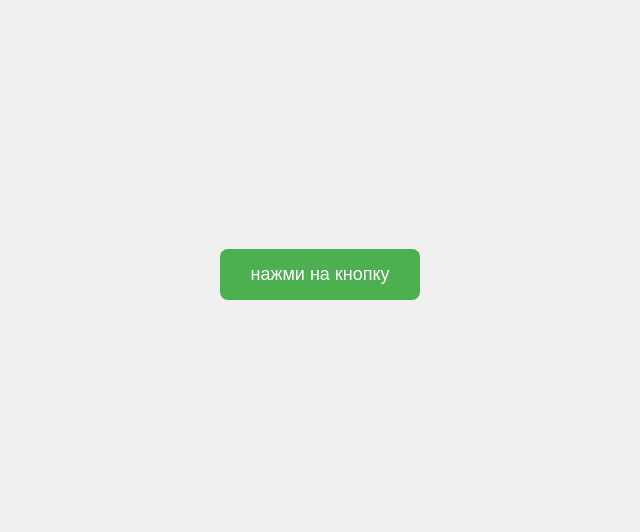
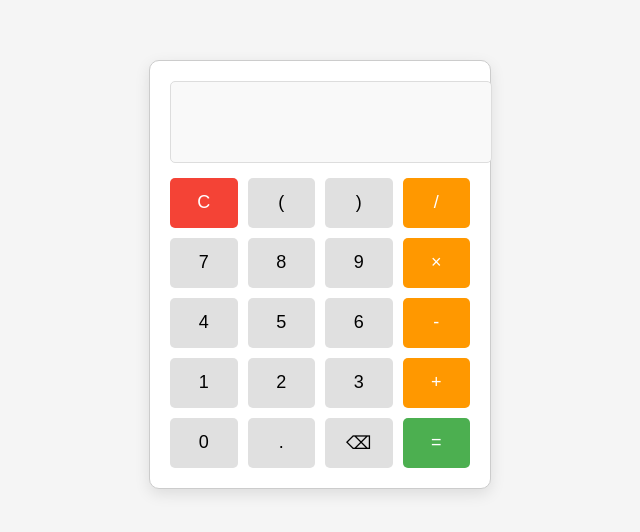
Before and after one commit to medium19/medium, a plain HTML site: page index.html in a window 1280 px wide. Shown: the part 126-658 px from the top of the page, without its empty margins (320-960 px from the left). Drawn offline with Linux system fonts and the light colour scheme.

Commit message:
Update index.html

```diff
--- a/index.html
+++ b/index.html
@@ -1,52 +1,157 @@
 <!DOCTYPE html>
 <html lang="ru">
 <head>
-  <meta charset="UTF-8" />
-  <title>medd</title>
+    <meta charset="UTF-8">
+    <meta name="viewport" content="width=device-width, initial-scale=1.0">
+    <title>Онлайн калькулятор</title>
     <style>
         body {
+            font-family: Arial, sans-serif;
+            display: flex;
+            justify-content: center;
+            align-items: center;
+            height: 100vh;
             margin: 0;
-      padding: 0;
-      font-family: sans-serif;
-      display: flex;
-      flex-direction: column;
-      align-items: center;
-      justify-content: center;
-      height: 100vh;
-      background-color: #f0f0f0;
+            background-color: #f5f5f5;
+        }
+
+        .calculator {
+            width: 300px;
+            border: 1px solid #ccc;
+            border-radius: 10px;
+            padding: 20px;
+            background-color: #fff;
+            box-shadow: 0 5px 15px rgba(0,0,0,0.1);
+        }
+
+        .display {
+            width: 100%;
+            height: 60px;
+            margin-bottom: 15px;
+            padding: 10px;
+            font-size: 24px;
+            text-align: right;
+            border: 1px solid #ddd;
+            border-radius: 5px;
+            background-color: #f9f9f9;
+        }
+
+        .buttons {
+            display: grid;
+            grid-template-columns: repeat(4, 1fr);
+            grid-gap: 10px;
         }
 
         button {
-      padding: 15px 30px;
+            height: 50px;
             font-size: 18px;
+            border: none;
+            border-radius: 5px;
             cursor: pointer;
-      border: none;
-      background-color: #4CAF50;
-      color: white;
-      border-radius: 8px;
-      transition: background-color 0.3s;
+            background-color: #e0e0e0;
+            transition: background-color 0.2s;
         }
 
         button:hover {
-      background-color: #45a049;
+            background-color: #d0d0d0;
         }
 
-    #text {
-      margin-top: 30px;
-      font-size: 24px;
-      color: #333;
-      display: none; /* Скрыт по умолчанию */
+        .operator {
+            background-color: #ff9800;
+            color: white;
+        }
+
+        .operator:hover {
+            background-color: #e68a00;
+        }
+
+        .equals {
+            background-color: #4caf50;
+            color: white;
+        }
+
+        .equals:hover {
+            background-color: #3e8e41;
+        }
+
+        .clear {
+            background-color: #f44336;
+            color: white;
+        }
+
+        .clear:hover {
+            background-color: #d32f2f;
         }
     </style>
 </head>
 <body>
-  <button onclick="showText()">нажми на кнопку</button>
-  <div id="text">Артур лох 🎉</div>
+    <div class="calculator">
+        <input type="text" class="display" id="display" readonly>
+        <div class="buttons">
+            <button onclick="clearDisplay()" class="clear">C</button>
+            <button onclick="appendToDisplay('(')">(</button>
+            <button onclick="appendToDisplay(')')">)</button>
+            <button onclick="appendToDisplay('/')" class="operator">/</button>
+
+            <button onclick="appendToDisplay('7')">7</button>
+            <button onclick="appendToDisplay('8')">8</button>
+            <button onclick="appendToDisplay('9')">9</button>
+            <button onclick="appendToDisplay('*')" class="operator">×</button>
+
+            <button onclick="appendToDisplay('4')">4</button>
+            <button onclick="appendToDisplay('5')">5</button>
+            <button onclick="appendToDisplay('6')">6</button>
+            <button onclick="appendToDisplay('-')" class="operator">-</button>
+
+            <button onclick="appendToDisplay('1')">1</button>
+            <button onclick="appendToDisplay('2')">2</button>
+            <button onclick="appendToDisplay('3')">3</button>
+            <button onclick="appendToDisplay('+')" class="operator">+</button>
+
+            <button onclick="appendToDisplay('0')">0</button>
+            <button onclick="appendToDisplay('.')">.</button>
+            <button onclick="backspace()">⌫</button>
+            <button onclick="calculate()" class="equals">=</button>
+        </div>
+    </div>
 
     <script>
-    function showText() {
-      document.getElementById("text").style.display = "block";
+        const display = document.getElementById('display');
+
+        function appendToDisplay(value) {
+            display.value += value;
         }
+
+        function clearDisplay() {
+            display.value = '';
+        }
+
+        function backspace() {
+            display.value = display.value.slice(0, -1);
+        }
+
+        function calculate() {
+            try {
+                display.value = eval(display.value);
+            } catch (error) {
+                display.value = 'Ошибка';
+            }
+        }
+
+        // Добавляем поддержку клавиатуры
+        document.addEventListener('keydown', function(event) {
+            const key = event.key;
+
+            if (/[0-9+\-*/.()]/.test(key)) {
+                appendToDisplay(key);
+            } else if (key === 'Enter') {
+                calculate();
+            } else if (key === 'Escape') {
+                clearDisplay();
+            } else if (key === 'Backspace') {
+                backspace();
+            }
+        });
     </script>
 </body>
 </html>
```
Lines whose indentation alone changed are shown as unchanged.
